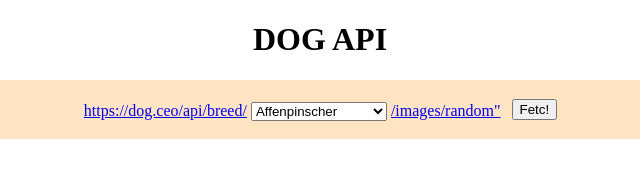
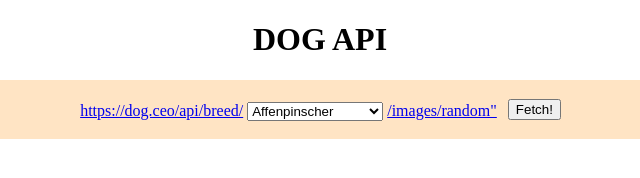
Before and after one commit to marcojhonnes/prova_conssumo_api, a plain HTML site: page index.html in a window 1280 px wide. Shown: the full height of the page, 320-960 px from the left. Drawn offline with Linux system fonts and the light colour scheme; no server answers.

Commit message:
Update index.html

```diff
--- a/index.html
+++ b/index.html
@@ -38,9 +38,9 @@
             <a href="/images/random">/images/random"</a>
         </span>
         </menu>
-        <button id="btn">Fetc!</button>
+        <button id="btn">Fetch!</button>
 
     </div>
-
+<script src="./script.js"></script>
 </body>
 </html>
```
